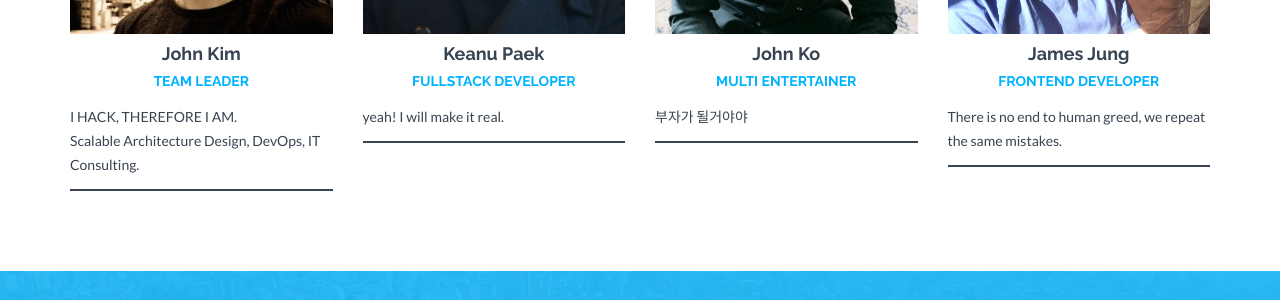
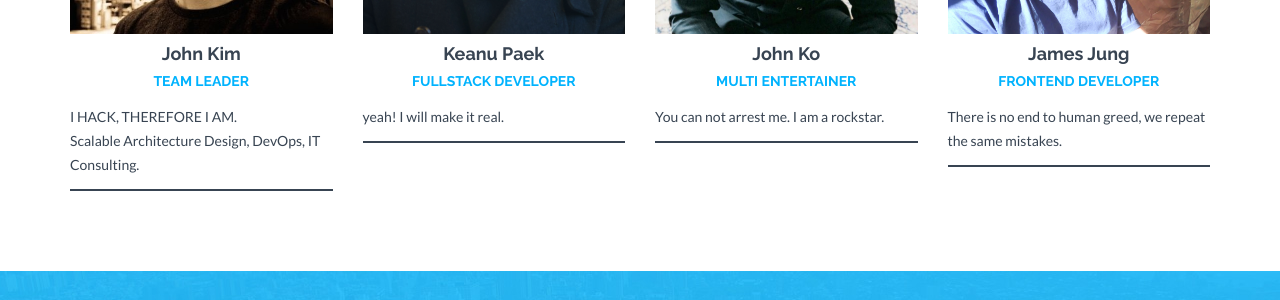
Before and after one commit to xpush/xpush.github.io, a Jekyll site: the page built from about/index.md, in a window 1280 px wide and 900 px high, scrolled down 3347 px. Shown: the part 152-452 px from the top of the window. Built offline with Jekyll 4.4.1, drawn with Linux system fonts in a browser that asks for light colours; nearby versions of some CDN libraries.

Commit message:
You can't arrest me, I'm a rockstar.

```diff
--- a/_data/members.yml
+++ b/_data/members.yml
@@ -22,7 +22,7 @@
   email: eunsan.ko@gmail.com
   facebook: https://www.facebook.com/john.ko.54
   github: https://github.com/EunsanKo
-  description: 부자가 될거야야
+  description: You can not arrest me. I am a rockstar.
 
 - name: James Jung
   image: /lib/img/team/james.jpg
```
